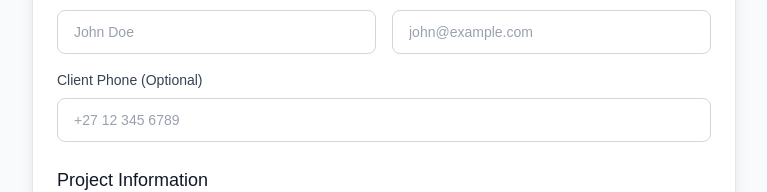
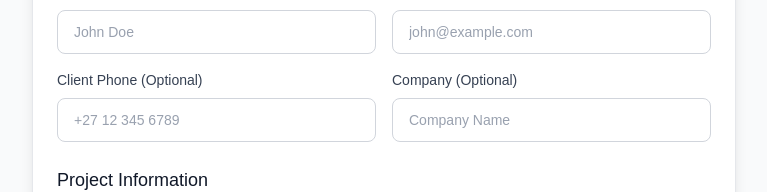
Before and after one commit to Raphael-devlpr/VOID, a Next.js app in the folder admin/: page /projects/new in a window 1280 px wide. Shown: the part 461-653 px from the top of the page, without its empty margins (256-1023 px from the left). Built offline with nearby package versions, Linux system fonts and the light colour scheme; no server answers.

Commit message:
Add auto-populate client details in project form when selecting existing client

```diff
--- a/admin/app/projects/new/page.tsx
+++ b/admin/app/projects/new/page.tsx
@@ -13,6 +13,8 @@ interface Client {
   id: string;
   name: string;
   email: string;
+  phone?: string;
+  company?: string;
 }
 
 export default function NewProjectPage() {
@@ -24,6 +26,7 @@ export default function NewProjectPage() {
     client_name: '',
     client_email: '',
     client_phone: '',
+    client_company: '',
     project_name: '',
     project_type: 'website',
     status: 'pending',
@@ -89,6 +92,8 @@ export default function NewProjectPage() {
           client_id: clientId,
           client_name: selectedClient.name,
           client_email: selectedClient.email,
+          client_phone: selectedClient.phone || '',
+          client_company: selectedClient.company || '',
         }));
       }
     } else {
@@ -98,6 +103,7 @@ export default function NewProjectPage() {
         client_name: '',
         client_email: '',
         client_phone: '',
+        client_company: '',
       }));
     }
   };
@@ -166,6 +172,7 @@ export default function NewProjectPage() {
                     disabled={!!formData.client_id}
                   />
                 </div>
+                <div className="grid gap-4 sm:grid-cols-2">
                   <Input
                     label="Client Phone (Optional)"
                     name="client_phone"
@@ -175,6 +182,15 @@ export default function NewProjectPage() {
                     placeholder="+27 12 345 6789"
                     disabled={!!formData.client_id}
                   />
+                  <Input
+                    label="Company (Optional)"
+                    name="client_company"
+                    value={formData.client_company}
+                    onChange={handleChange}
+                    placeholder="Company Name"
+                    disabled={!!formData.client_id}
+                  />
+                </div>
               </div>
 
               {/* Project Information */}
```
Lines whose indentation alone changed are shown as unchanged.
